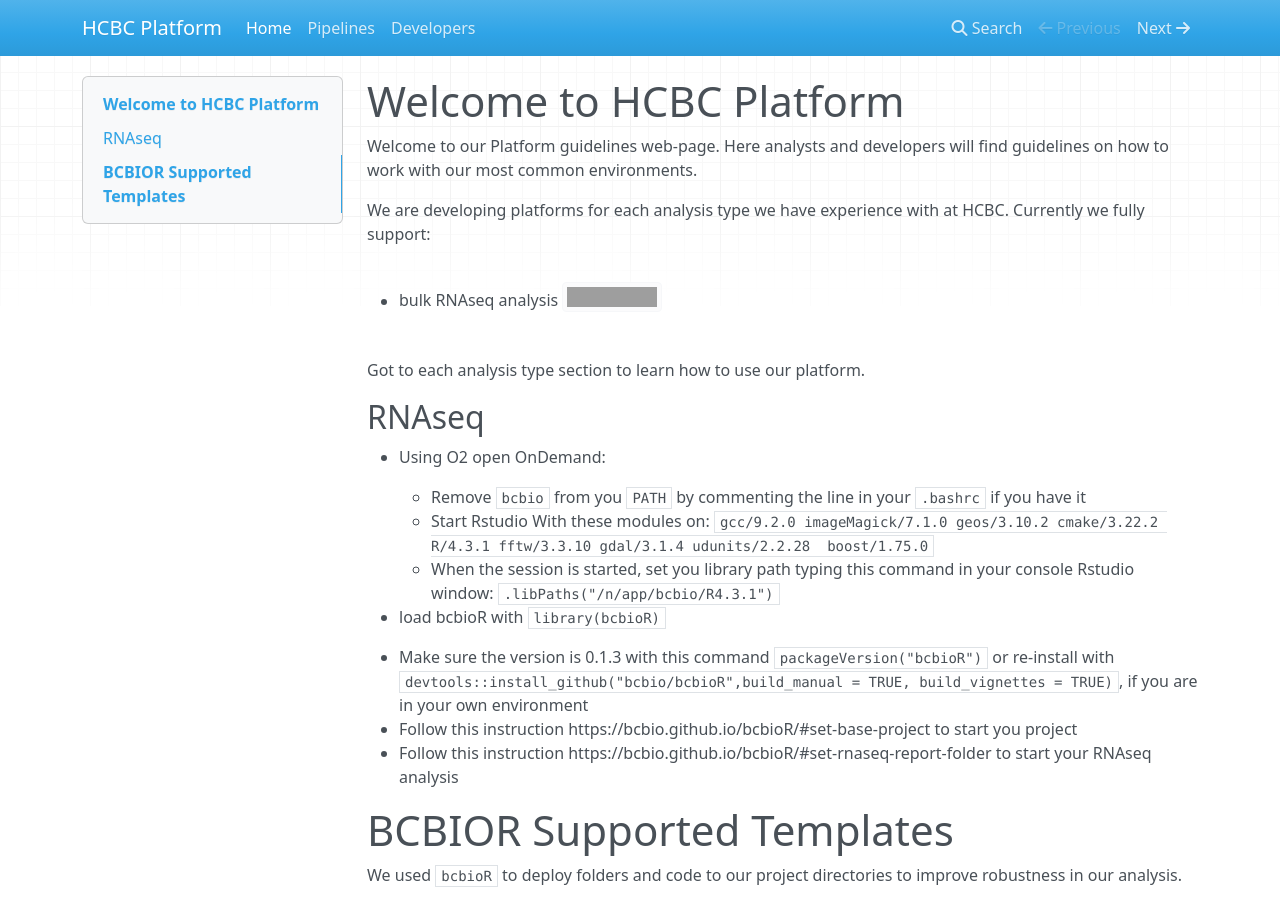
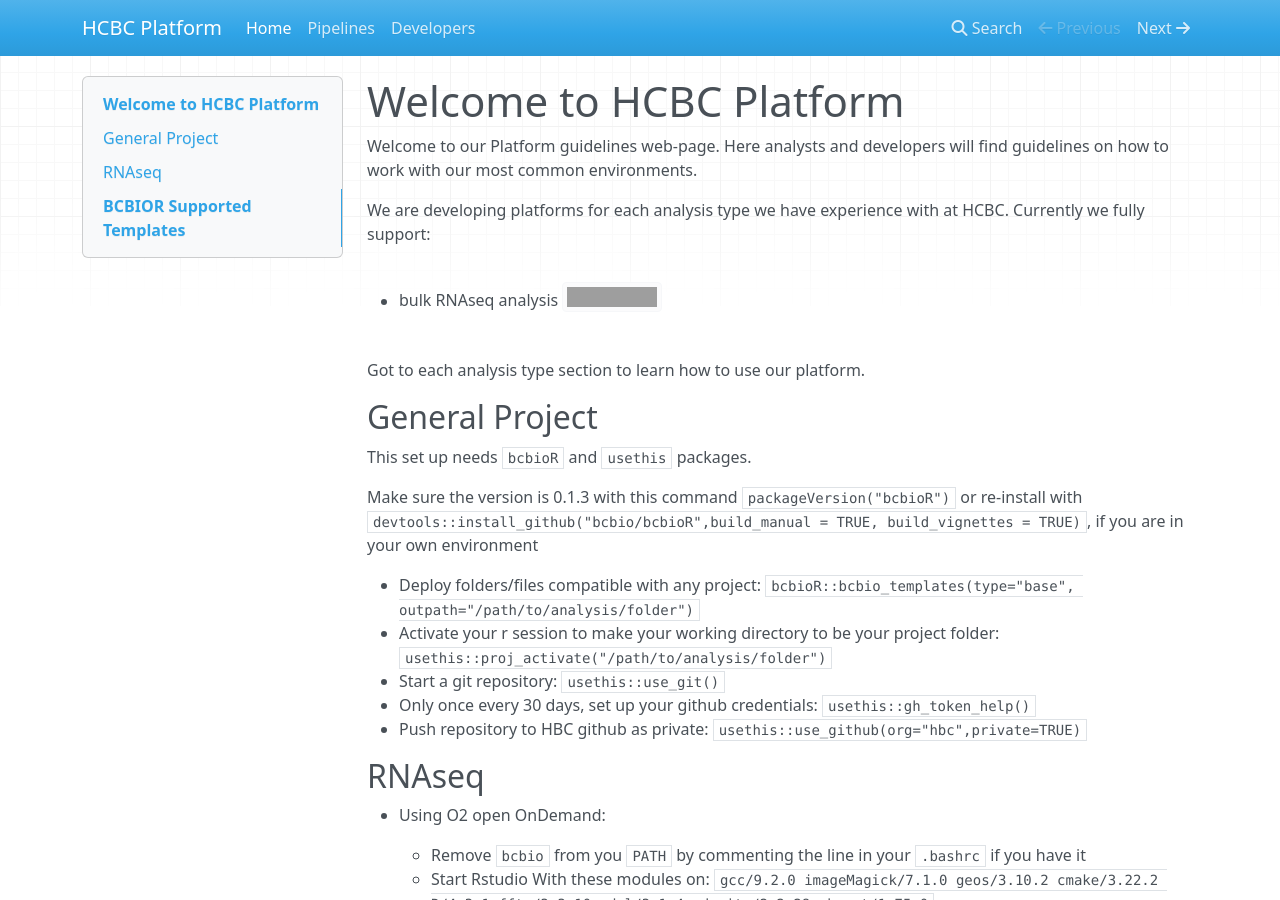
Before and after one commit to upendrabhattarai/test, an MkDocs documentation site: the page built from docs/index.md, in a window 1280 px wide and 900 px high. Built offline with MkDocs 1.6.1, drawn with Linux system fonts in a browser that asks for light colours; nearby versions of some CDN libraries; grey boxes are pictures that could not be loaded.

Commit message:
add general project guidelines

```diff
--- a/docs/index.md
+++ b/docs/index.md
@@ -7,6 +7,18 @@ We are developing platforms for each analysis type we have experience with at HC
 - bulk RNAseq analysis ![](https://img.shields.io/badge/status-beta-blue)
 
 Got to each analysis type section to learn how to use our platform.
+
+## General Project
+
+This set up needs `bcbioR` and `usethis` packages.
+
+Make sure the version is 0.1.3 with this command `packageVersion("bcbioR")` or re-install with `devtools::install_github("bcbio/bcbioR",build_manual = TRUE, build_vignettes = TRUE)`, if you are in your own environment
+
+* Deploy folders/files compatible with any project: `bcbioR::bcbio_templates(type="base", outpath="/path/to/analysis/folder")`
+* Activate your r session to make your working directory to be your project folder: `usethis::proj_activate("/path/to/analysis/folder")`
+* Start a git repository: `usethis::use_git()`
+* Only once every 30 days, set up your github credentials: `usethis::gh_token_help()`
+* Push repository to HBC github as private: `usethis::use_github(org="hbc",private=TRUE)`
 
 ## RNAseq
 
```
